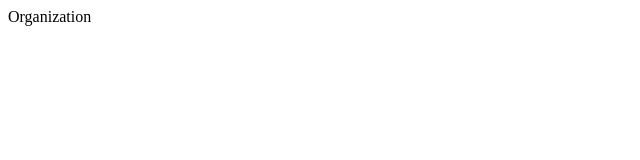
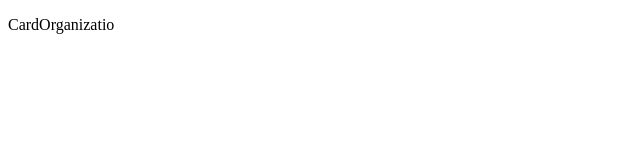
Before and after one commit to roeeLitman/client, a React (Vite) app: page /organization in a window 1280 px wide. Shown: the top 160 px of the page, without its empty margins (0-640 px from the left). Built offline with nearby package versions, Linux system fonts and the light colour scheme.

Commit message:
create base componentot for organizatio

```diff
--- a/src/components/authpage/Register.tsx
+++ b/src/components/authpage/Register.tsx
@@ -4,18 +4,21 @@ import { useNavigate } from "react-router-dom";
 import { fetchRegister } from "../../redux/slise/userSlice";
 
 export default function Register() {
-
-    const  user  = useAppSelector((state) => state.user.user);
-    const navigate = useNavigate()
+    const user = useAppSelector((state) => state.user.user);
+    const navigate = useNavigate();
     const dispatch = useAppDispatch();
     const [loction, setloction] = useState("Hezbollah");
     const [username, setUsername] = useState("");
     const [password, setPassword] = useState("");
 
     const hendelInRegister = () => {
-        dispatch(fetchRegister({
-          username, password, organizatio:loction
-        }))
+        dispatch(
+            fetchRegister({
+                username,
+                password,
+                organizatio: loction,
+            })
+        );
         navigate("/login");
     };
 
@@ -29,15 +32,22 @@ export default function Register() {
         <div>
             <h1>REGISTER</h1>
             <div>
-                <input onChange={(e) => setUsername(e.target.value)} placeholder="username" type="text" />
-                <input onChange={(e) => setPassword(e.target.value)} placeholder="password" type="text" />
+                <input
+                    onChange={(e) => setUsername(e.target.value)}
+                    placeholder="username"
+                    type="text"
+                />
+                <input
+                    onChange={(e) => setPassword(e.target.value)}
+                    placeholder="password"
+                    type="text"
+                />
                 <select onChange={(e) => setloction(e.target.value)}>
                     <option value="Hezbollah">Hezbollah</option>
                     <option value="Hamas">Hamas</option>
                     <option value="IRGC">IRGC</option>
                     <option value="IRGC">IRGC</option>
                     <option value="IDF">IDF</option>
-
                 </select>
                 {loction === "IDF" && (
                     <select onChange={(e) => setloction(e.target.value)}>
--- /dev/null
+++ b/src/components/pages/organization/CardOrganizatio.tsx
@@ -0,0 +1,7 @@
+import React from 'react'
+
+export default function CardOrganizatio() {
+  return (
+    <div>CardOrganizatio</div>
+  )
+}
--- /dev/null
+++ b/src/components/pages/organization/Details.tsx
@@ -0,0 +1,12 @@
+import React from 'react'
+import { useAppSelector } from '../../../redux/store';
+
+export default function Details() {
+    const user = useAppSelector((state) => state.user.user);
+
+  return (
+    <div>
+        <p>{user?.username}</p>
+    </div>
+  )
+}
--- /dev/null
+++ b/src/components/pages/organization/List.tsx
@@ -0,0 +1,10 @@
+import React from 'react'
+import CardOrganizatio from './CardOrganizatio'
+
+export default function List() {
+  return (
+    <div>
+        <CardOrganizatio/>
+    </div>
+  )
+}
--- a/src/components/pages/organization/Organization.tsx
+++ b/src/components/pages/organization/Organization.tsx
@@ -1,7 +1,12 @@
 import React from 'react'
+import Details from './Details'
+import List from './List'
 
 export default function Organization() {
   return (
-    <div>Organization</div>
+    <div>
+        <Details />
+        <List/>
+    </div>
   )
 }
```
Also changed, not shown: src/components/authpage/Login.tsx (+25 -16 lines).
